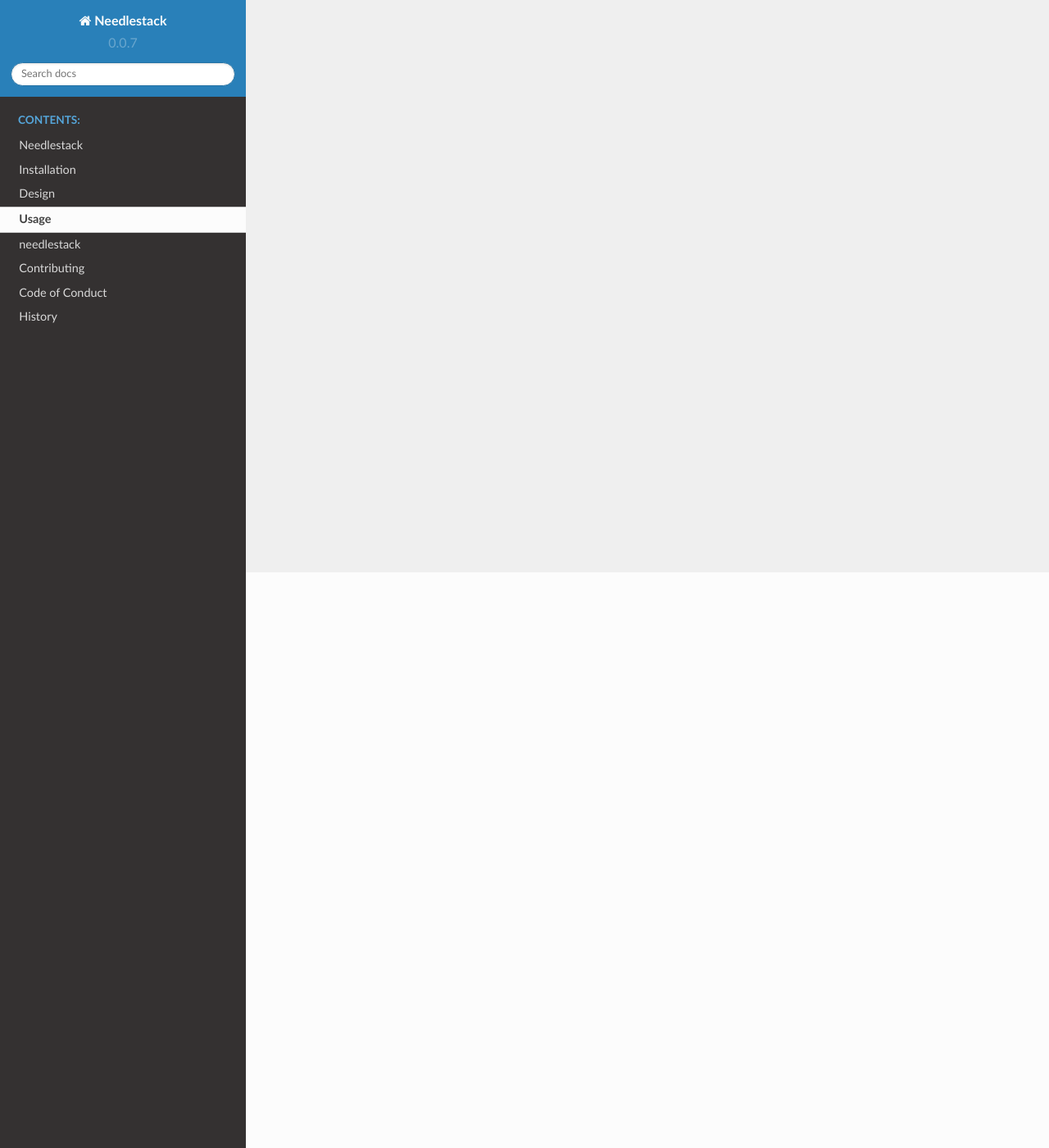
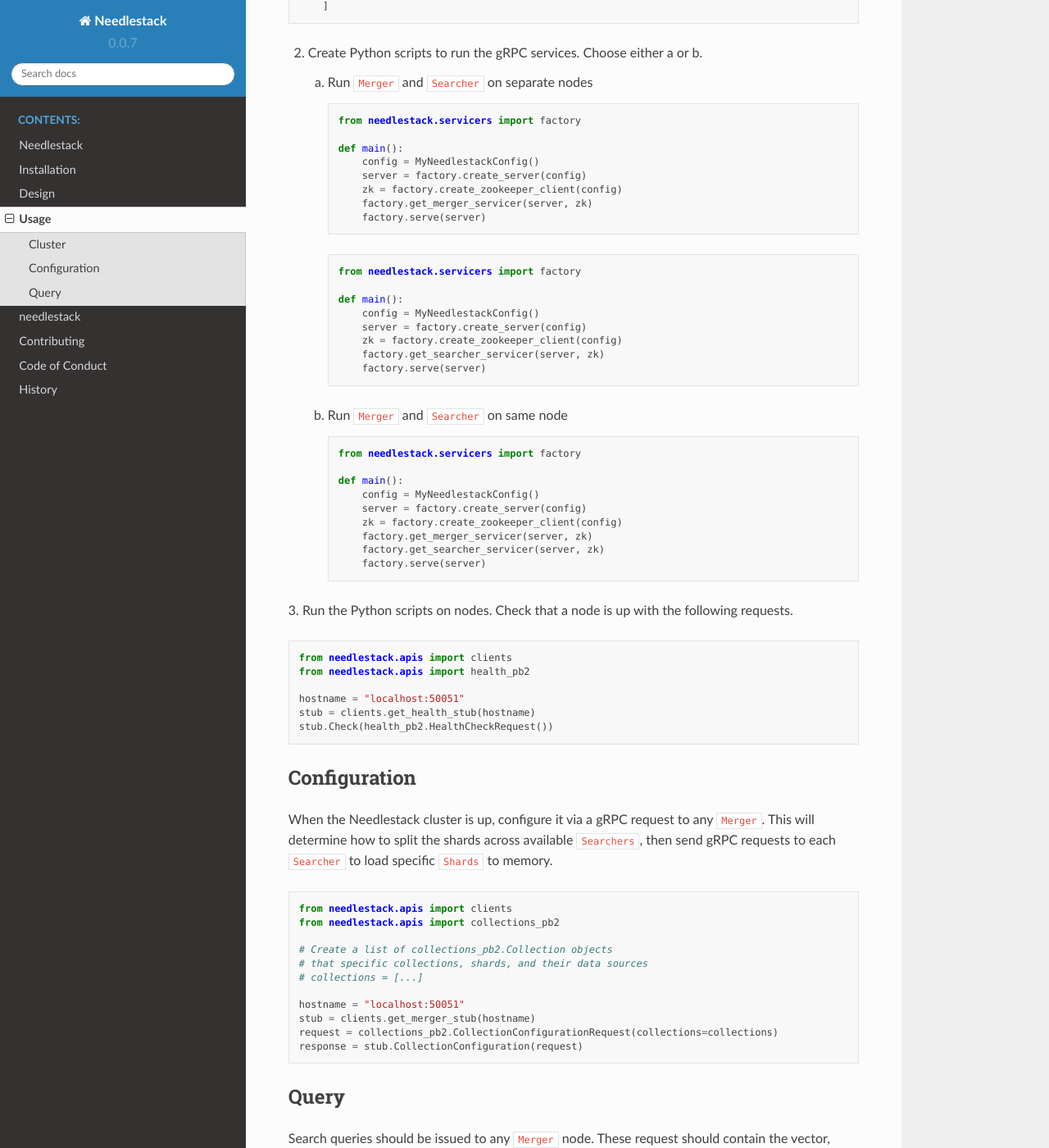
Before and after one commit to needlehaystack/needlestack, a Sphinx documentation site: the page built from docs/usage.rst, in a window 1280 px wide and 1400 px high, scrolled down 702 px. Shown: the whole window at 82% size. Built offline with Sphinx 7.4.7 and the Read the Docs theme 2.0.0, drawn with Linux system fonts in a browser that asks for light colours; some of the changed text lies outside the part shown.

Commit message:
Add usage doc and fix errors in other docs

```diff
--- a/README.rst
+++ b/README.rst
@@ -42,14 +42,14 @@
 ~~~~~~~
 
 - Vectors must be manually sharded, indexed, and serialized to disk as protobufs
-- When shard protobuf files update, ``MergerServicer`` and ``SearcherServicer`` cluster must be restarted
+- When shard protobuf files update, ``SearcherServicers`` in the cluster must be restarted
 - Only kNN library currently supported is `Faiss <https://github.com/facebookresearch/faiss/>`_
 
 Solutions
 ~~~~~~~~~
 
-- Provide module automatically shard and serialize a collection of vectors
-- Provide gRPC endpoint to index vectors in realtime
+- Provide module to automatically shard and serialize a collection of vectors
+- Provide gRPC endpoint to index vectors in real-time
 - Allow vectors to be loaded from various data sources (S3, GCS, etc)
 - Update vectors without restarting the cluster
 - Add support for other kNN libraries
--- a/docs/conf.py
+++ b/docs/conf.py
@@ -55,6 +55,7 @@
 extensions = [
     'sphinx.ext.autodoc',
     'sphinx.ext.viewcode',
+    'sphinx.ext.autosectionlabel',
     'sphinxcontrib.napoleon',
     'sphinx_autodoc_typehints'
 ]
--- a/docs/usage.rst
+++ b/docs/usage.rst
@@ -2,4 +2,136 @@
 Usage
 =====
 
-TO BE FILLED
+Cluster
+-------
+
+The first thing to do is start a Needlestack cluster.
+This involves running the ``Merger`` and ``Searcher``
+gRPC servicers.
+
+1. Create a ``BaseConfig`` for your service
+
+See :ref:`needlestack.servicers.settings module` for available
+settings fields.
+
+.. code-block:: python
+
+    from needlestack.servicers.settings import BaseConfig
+
+    class MyNeedlestackConfig(BaseConfig):
+        LOG_LEVEL = "WARNING"
+        LOG_FILE = "/var/log/needlestack.log"
+        LOG_FILE_MAX_BYTES = 10 * 1024 ** 2
+        LOG_FILE_BACKUPS = 10
+
+        MAX_WORKERS = 10
+        HOSTNAME = socket.gethostname()
+        SERVICER_PORT = 50051
+        HOSTPORT = f"{HOSTNAME}:{SERVICER_PORT}"
+
+        CLUSTER_NAME = "my_cluster"
+        ZOOKEEPER_HOSTS = [
+            "zoo1:2181",
+            "zoo2:2181",
+            "zoo3:2181"
+        ]
+
+2. Create Python scripts to run the gRPC services. Choose either a or b.
+
+   a) Run ``Merger`` and ``Searcher`` on separate nodes
+
+    .. code-block:: python
+
+        from needlestack.servicers import factory
+
+        def main():
+            config = MyNeedlestackConfig()
+            server = factory.create_server(config)
+            zk = factory.create_zookeeper_client(config)
+            factory.get_merger_servicer(server, zk)
+            factory.serve(server)
+
+    .. code-block:: python
+
+        from needlestack.servicers import factory
+
+        def main():
+            config = MyNeedlestackConfig()
+            server = factory.create_server(config)
+            zk = factory.create_zookeeper_client(config)
+            factory.get_searcher_servicer(server, zk)
+            factory.serve(server)
+
+   b) Run ``Merger`` and ``Searcher`` on same node
+
+    .. code-block:: python
+
+        from needlestack.servicers import factory
+
+        def main():
+            config = MyNeedlestackConfig()
+            server = factory.create_server(config)
+            zk = factory.create_zookeeper_client(config)
+            factory.get_merger_servicer(server, zk)
+            factory.get_searcher_servicer(server, zk)
+            factory.serve(server)
+
+3. Run the Python scripts on nodes. Check that a node is up
+with the following requests.
+
+.. code-block:: python
+
+    from needlestack.apis import clients
+    from needlestack.apis import health_pb2
+
+    hostname = "localhost:50051"
+    stub = clients.get_health_stub(hostname)
+    stub.Check(health_pb2.HealthCheckRequest())
+
+
+Configuration
+-------------
+
+When the Needlestack cluster is up, configure it via a gRPC request
+to any ``Merger``. This will determine how to split the shards across
+available ``Searchers``, then send gRPC requests to each ``Searcher``
+to load specific ``Shards`` to memory.
+
+.. code-block:: python
+
+    from needlestack.apis import clients
+    from needlestack.apis import collections_pb2
+
+    # Create a list of collections_pb2.Collection objects
+    # that specific collections, shards, and their data sources
+    # collections = [...]
+
+    hostname = "localhost:50051"
+    stub = clients.get_merger_stub(hostname)
+    request = collections_pb2.CollectionConfigurationRequest(collections=collections)
+    response = stub.CollectionConfiguration(request)
+
+
+Query
+-----
+
+Search queries should be issued to any ``Merger`` node. These request should contain
+the vector, count, collection name, and optionally a list of specific shards to in
+that collection to search. If a list of shards is not provided, the search occurs over
+all shards.
+
+.. code-block:: python
+
+    from needlestack.apis import serializers
+    from needlestack.apis import clients
+
+    hostname = "localhost:50051"
+    stub = clients.get_merger_stub(hostname)
+    # X = some vector as a numpy array
+    # k = number of k neighbors
+    vector = serializers.ndarray_to_proto(X)
+    request = servicers_pb2.SearchRequest(vector=vector, count=k, collection_name="my_collection")
+    response = stub.Search(request)
+
+In a production environment, some load balancing should be implemented to assure
+requests are split up across nodes.
```
Also changed, not shown: docs/design.rst (+33 -18 lines), 1 other file.
